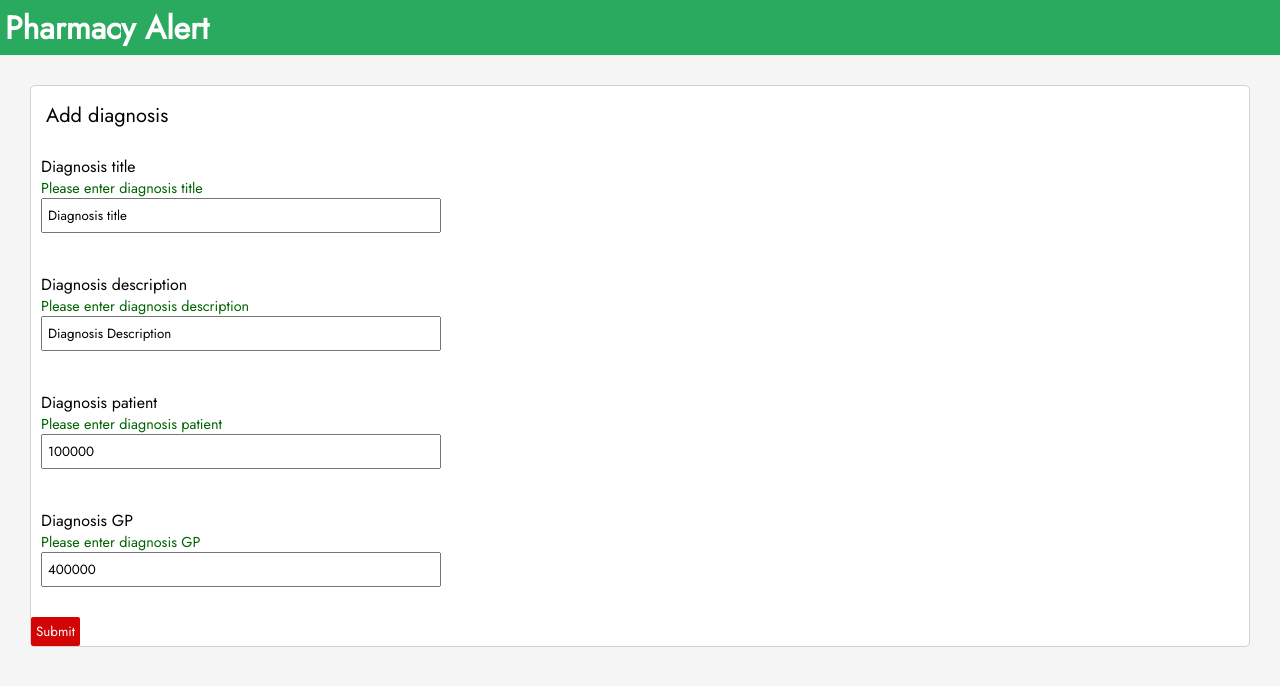
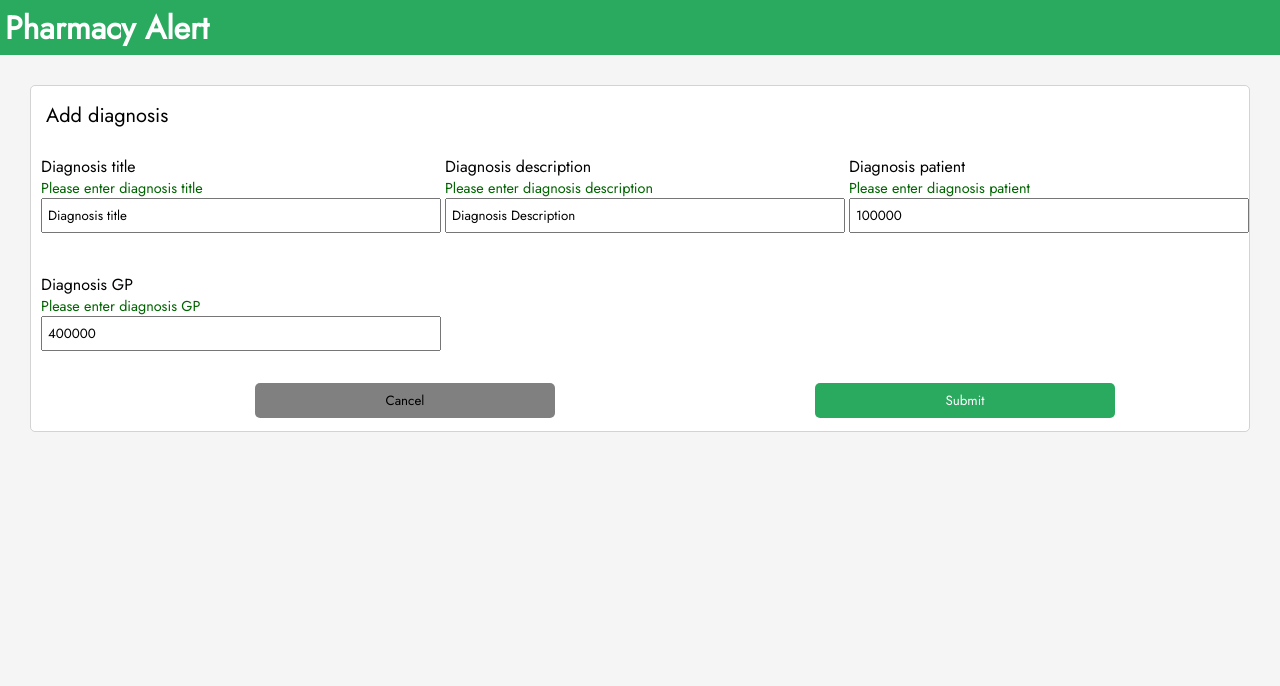
Before and after one commit to Mihir42/React-Pharmacy-Alert, a React (Vite) app: page /addDiagnosis in a window 1280 px wide. Shown: the top 686 px of the page. Built offline with nearby package versions, Linux system fonts and the light colour scheme.

Commit message:
Last minute css changes (#12)

```diff
--- a/src/components/entity/appointments/AppointmentForm.jsx
+++ b/src/components/entity/appointments/AppointmentForm.jsx
@@ -1,6 +1,7 @@
 import { useNavigate } from "react-router-dom";
 import { useState } from "react";
 import FormItem from "../../UI/FormItem";
+import "./AppointmentForm.scss";
 
 const emptyAppointment = {
   Appointment_Name: "Appointment 1",
@@ -132,6 +133,14 @@ function AppointmentForm({
       >
         Submit
       </button>
+
+      <button
+        className="bookAppointmentCancelButton"
+        type="submit"
+        form="borderFormAppointments"
+      >
+        Cancel
+      </button>
     </form>
   );
 }
--- a/src/components/entity/appointments/AppointmentForm.scss
+++ b/src/components/entity/appointments/AppointmentForm.scss
@@ -0,0 +1,38 @@
+form.borderFormAppointments {
+  display: flex;
+  flex-wrap: wrap;
+  flex-direction: row;
+  margin-bottom: 50px;
+}
+
+form.borderFormAppointments > div.FormItem {
+  flex: 0 0 auto;
+  margin-right: 2px;
+  width: 33%;
+}
+
+button.bookAppointmentSubmitButton {
+  padding: 8px;
+  width: 300px;
+  height: 35px;
+  color: white;
+  border-radius: 5px;
+  position: relative;
+  top: 120px;
+  left: 380px;
+  background-color: #2aaa5f;
+}
+
+button.bookAppointmentCancelButton {
+  padding: 8px;
+  width: 300px;
+  position: relative;
+  top: 70px;
+  right: 480px;
+  height: 35px;
+  margin-top: 50px;
+  color: black;
+  position: relative;
+  background-color: gray;
+  border-radius: 5px;
+}
--- a/src/components/entity/diagnosis/DiagnosisForm.jsx
+++ b/src/components/entity/diagnosis/DiagnosisForm.jsx
@@ -1,6 +1,7 @@
 import { useNavigate } from "react-router-dom";
 import { useState } from "react";
 import FormItem from "../../UI/FormItem";
+import "./DiagnosisForm.scss";
 
 const emptyDiagnosis = {
   Diagnosis_Title: "Diagnosis title",
@@ -134,6 +135,14 @@ function DiagnosisForm({
       >
         Submit
       </button>
+
+      <button
+        className="bookAppointmentCancelButton"
+        type="submit"
+        form="borderFormAppointments"
+      >
+        Cancel
+      </button>
     </form>
   );
 }
--- a/src/components/entity/diagnosis/DiagnosisForm.scss
+++ b/src/components/entity/diagnosis/DiagnosisForm.scss
@@ -0,0 +1,38 @@
+form.borderFormDiagnosis {
+  display: flex;
+  flex-wrap: wrap;
+  flex-direction: row;
+  margin-bottom: 50px;
+}
+
+form.borderFormDiagnosis > div.FormItem {
+  flex: 0 0 auto;
+  margin-right: 2px;
+  width: 33%;
+}
+
+button.bookAppointmentSubmitButton {
+  padding: 8px;
+  width: 300px;
+  height: 35px;
+  color: white;
+  border-radius: 5px;
+  position: relative;
+  top: 120px;
+  left: 380px;
+  background-color: #2aaa5f;
+}
+
+button.bookAppointmentCancelButton {
+  padding: 8px;
+  width: 300px;
+  position: relative;
+  top: 70px;
+  right: 480px;
+  height: 35px;
+  margin-top: 50px;
+  color: black;
+  position: relative;
+  background-color: gray;
+  border-radius: 5px;
+}
```
